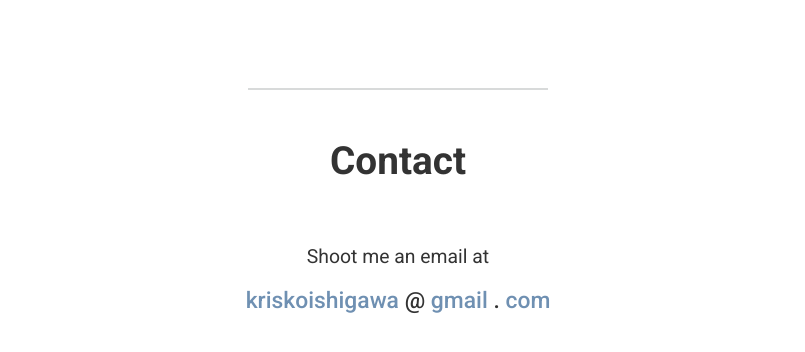
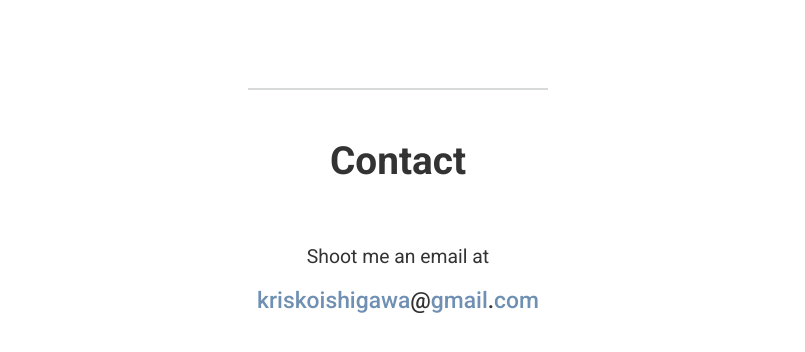
Before and after one commit to scissorsneedfoodtoo/portfolio, a plain HTML site: page index.html in a window 1280 px wide. Shown: the part 3501-3853 px from the top of the page, without its empty margins (242-1047 px from the left). Drawn offline with Linux system fonts and the light colour scheme.

Commit message:
fix: remove extra spacing around prettified email link sections

```diff
--- a/css/index.css
+++ b/css/index.css
@@ -134,10 +134,6 @@
   border-radius: 100%;
 }
 
-/* .section-text {
-  padding: 0 2em;
-} */
-
 .about-text p {
   margin: 10px auto;
 }
@@ -190,6 +186,7 @@
 }
 
 .email-link {
+  display: flex;
   margin: 10px 0 35px 0;
   font-size: 1.1em;
 }
```
